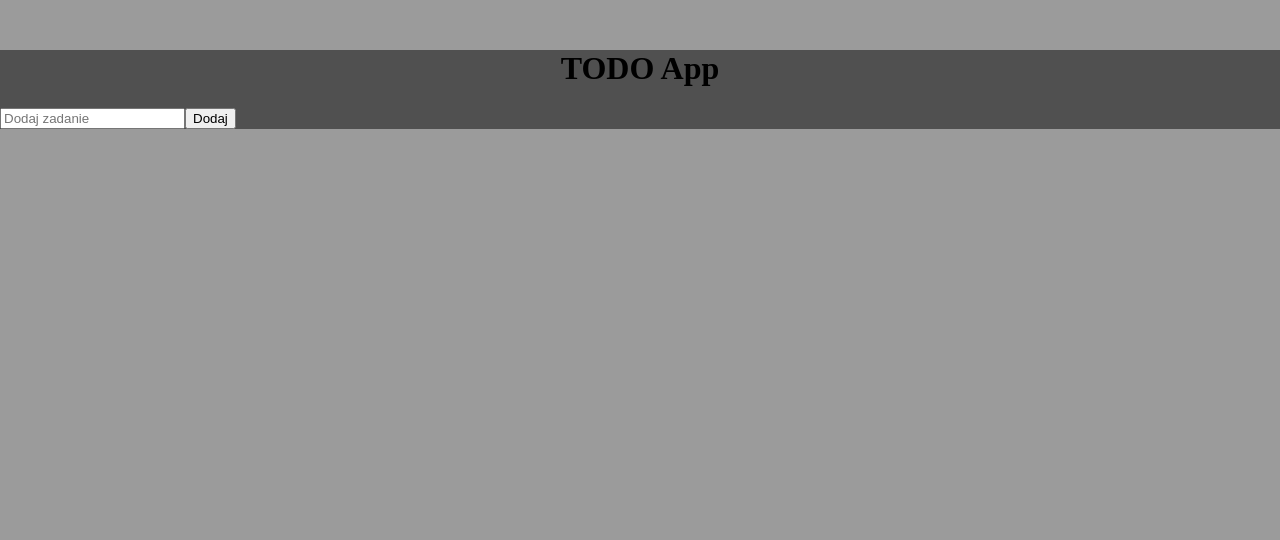
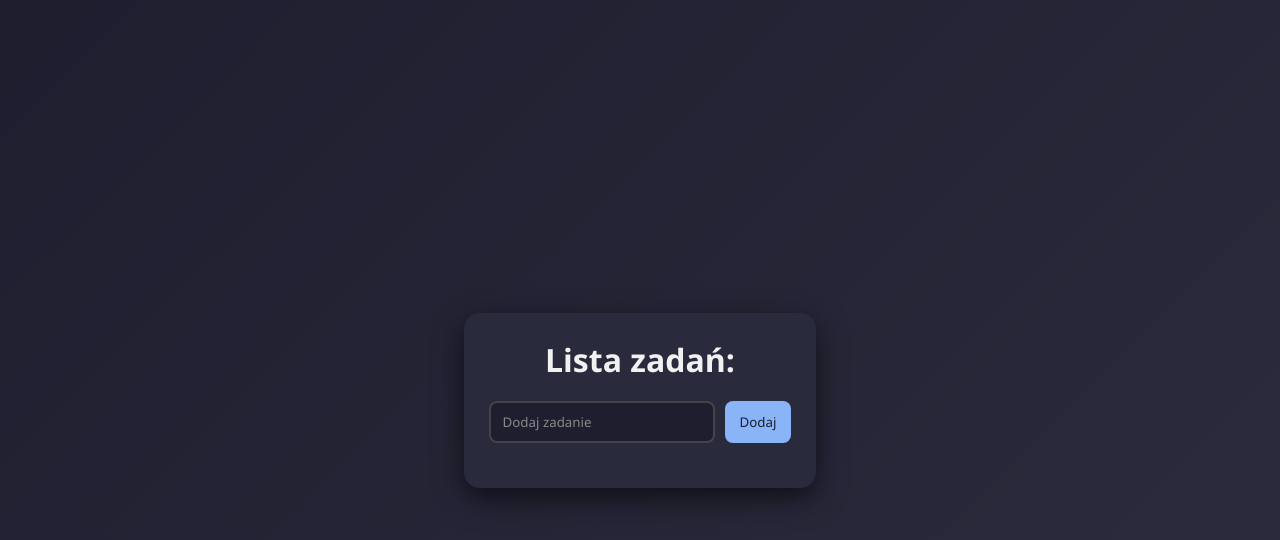
Before and after one commit to Krakuuu/TodoApp, a React (Vite) app: page / in a window 1280 px wide. Shown: the top 540 px of the page. Built offline with nearby package versions, Linux system fonts and the light colour scheme.

Commit message:
create-global-style (#8)

```diff
--- a/index.html
+++ b/index.html
@@ -1,5 +1,5 @@
 <!doctype html>
-<html lang="en">
+<html lang="pl">
   <head>
     <meta charset="UTF-8" />
     <link rel="icon" type="image/svg+xml" href="/favicon.svg" />
--- a/src/components/TodoApp.jsx
+++ b/src/components/TodoApp.jsx
@@ -21,9 +21,9 @@ function TodoApp() {
 
     return (
         <div className="container">
-            <h1>TODO App</h1>
+            <h1>Lista zadań:</h1>
 
-            <div className="imput-group">
+            <div className="input-group">
                 <input
                     value={input}
                     onChange={(element) => setInput(element.target.value)}
--- a/src/styles/global.css
+++ b/src/styles/global.css
@@ -1,14 +1,114 @@
+* {
+  margin: 0;
+  padding: 0;
+  box-sizing: border-box;
+  font-family: 'Segoe UI', sans-serif;
+}
+
 body {
-    font-family: 'Times New Roman', Times, serif;
-    background-color:rgb(155, 155, 155);
-    margin: 0;
+  background: linear-gradient(135deg, #1e1e2f, #2c2c3e);
+  display: flex;
+  justify-content: center;
+  align-items: center;
+  height: 100vh;
 }
 
 .container {
-    margin: 50px auto;
-    background: rgb(80, 80, 80);
+  background: #2a2a3d;
+  width: 100%;
+  max-width: 500px;
+  padding: 25px;
+  border-radius: 16px;
+  box-shadow: 0 10px 30px rgba(0, 0, 0, 0.6);
 }
 
 h1 {
-    text-align: center;
+  text-align: center;
+  margin-bottom: 20px;
+  color: #f1f1f1;
 }
+
+.input-group {
+  display: flex;
+  gap: 10px;
+  margin-bottom: 20px;
+}
+
+.input-group input {
+  flex: 1;
+  padding: 10px 12px;
+  border: 2px solid #444;
+  border-radius: 8px;
+  outline: none;
+  background: #1e1e2f;
+  color: #fff;
+  transition: 0.2s;
+}
+
+.input-group input::placeholder {
+  color: #888;
+}
+
+.input-group input:focus {
+  border-color: #8ab4f8;
+}
+
+.input-group button {
+  padding: 10px 15px;
+  border: none;
+  background: #8ab4f8;
+  color: #1e1e2f;
+  border-radius: 8px;
+  cursor: pointer;
+  transition: 0.2s;
+  font-weight: 500;
+}
+
+.input-group button:hover {
+  background: #6ea0f0;
+}
+
+.task-list {
+  list-style: none;
+}
+
+.task-list li {
+  display: flex;
+  justify-content: space-between;
+  align-items: center;
+  background: #1e1e2f;
+  padding: 10px 12px;
+  border-radius: 8px;
+  margin-bottom: 10px;
+  transition: 0.2s;
+  border: 1px solid #333;
+}
+
+.task-list li:hover {
+  background: #25253a;
+}
+
+.task-list span {
+  cursor: pointer;
+  flex: 1;
+  color: #e4e4e4;
+}
+
+.task-list li.done span {
+  text-decoration: line-through;
+  color: #777;
+}
+
+.task-list button {
+  background: transparent;
+  border: none;
+  cursor: pointer;
+  font-size: 16px;
+  color: #ff6b6b;
+  transition: 0.2s;
+}
+
+.task-list button:hover {
+  transform: scale(1.2);
+  color: #ff4c4c;
+}
```
